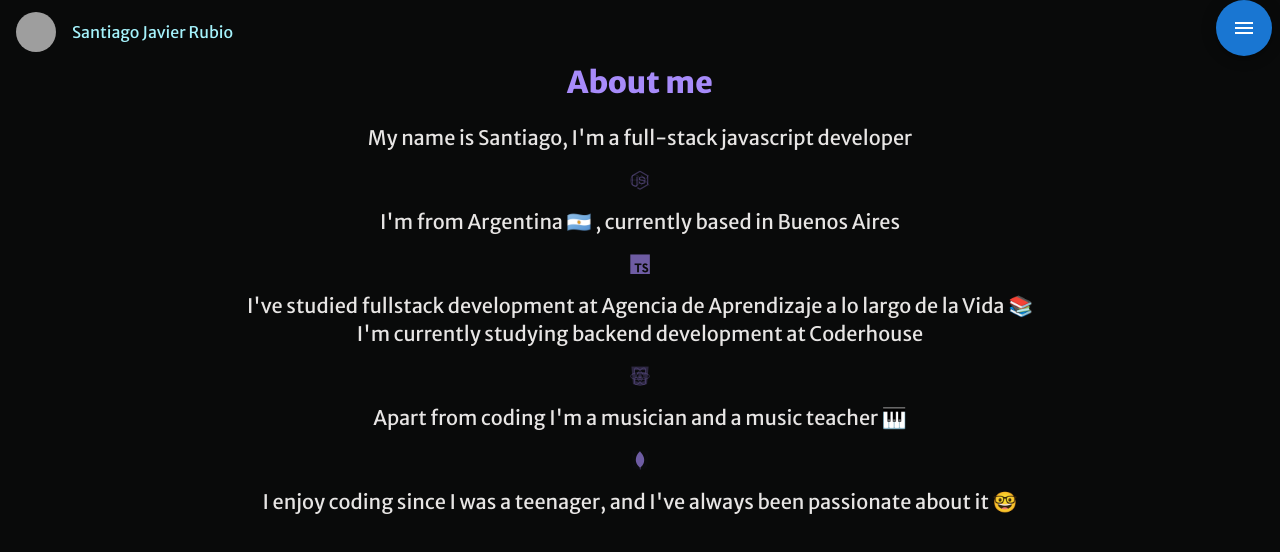
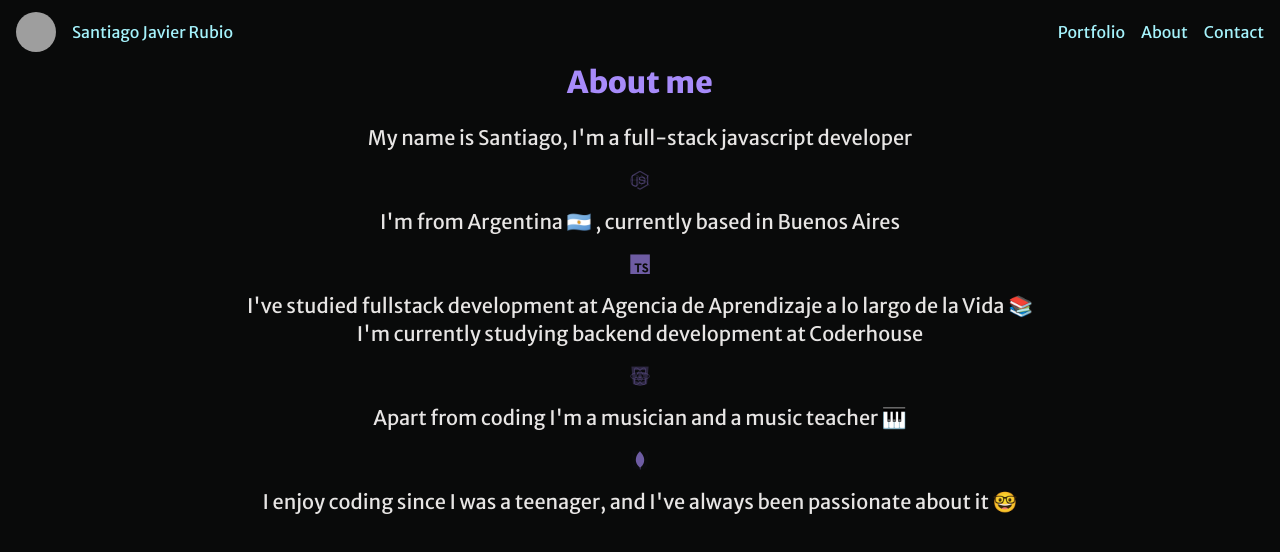
Before and after one commit to SantiagoJavierRubio/portfolio, a Next.js app in the folder client/: page /about in a window 1280 px wide. Shown: the top 552 px of the page. Built offline with nearby package versions, Linux system fonts and the light colour scheme; grey boxes are pictures that could not be loaded.

Commit message:
fix navbar styles to tw

```diff
--- /dev/null
+++ b/client/Hooks/useWindowScroll.jsx
@@ -0,0 +1,16 @@
+import { useState, useEffect } from 'react'
+
+export default function useWindowScroll() {
+  const [scroll, setScroll] = useState(0)
+
+  const handleScroll = () => {
+    setScroll(window.scrollY)
+  }
+
+  useEffect(() => {
+    document.addEventListener('scroll', handleScroll)
+    return () => document.removeEventListener('scroll', handleScroll)
+  }, [])
+
+  return scroll
+}
--- a/client/components/Contact.jsx
+++ b/client/components/Contact.jsx
@@ -22,7 +22,7 @@ const CustomTextField = styled(TextField)({
   }
 })
 
-const Contact = ({ contactRef }) => {
+const Contact = () => {
   const [formData, setFormData] = useState({
     name: undefined,
     email: undefined,
@@ -98,7 +98,7 @@ const Contact = ({ contactRef }) => {
   }
 
   return (
-    <section id="contact" ref={contactRef}>
+    <section id="contact">
       <div id="questions">
         <h6>Don&apos;t have a website yet?</h6>
         <h6>Looking for an upgrade on your existing web?</h6>
--- a/client/components/NavBar/Menu/Menu.jsx
+++ b/client/components/NavBar/Menu/Menu.jsx
@@ -1,81 +1,94 @@
-import { useState, useEffect } from 'react'
-import { SpeedDial, SpeedDialAction } from '@mui/material'
+import { useState, useEffect, useRef } from 'react'
+import Link from 'next/link'
 import MenuIcon from '@mui/icons-material/Menu'
 import WorkIcon from '@mui/icons-material/Work'
 import InfoIcon from '@mui/icons-material/Info'
 import ContactMailIcon from '@mui/icons-material/ContactMail'
-import useWindowDimensions from '../../../Hooks/useWindowDimensions'
 
-// TODO: refactor to avoid MUI
+const Menu = ({ forceShow = false }) => {
+  const [isOpen, setOpen] = useState(false)
+  const elRef = useRef()
 
-const optionStyle = {
-  className: 'bg-cyan-300 text-stone-200 hover:bg-cyan-500'
-  // backgroundColor: 'rgb(122, 113, 173)',
-  // color: '#202624',
-  // '&:hover': {
-  //   backgroundColor: 'rgb(173, 113, 164)'
-  // }
-}
+  const handleOpen = () => {
+    setOpen(prev => !prev)
+  }
+  const handleClick = () => {
+    setOpen(false)
+  }
 
-const Menu = () => {
-  const [open, setOpen] = useState(false)
+  useEffect(() => {
+    const handleClickOutside = e => {
+      if (elRef.current && !elRef.current.contains(e.target)) {
+        setOpen(false)
+      }
+    }
+    document.addEventListener('pointerdown', handleClickOutside)
 
-  const { width } = useWindowDimensions()
-  const [minimal, setMinimal] = useState(false)
-  useEffect(() => {
-    if (width < 768 && !minimal) setMinimal(true)
-    else if (width >= 768 && minimal) setMinimal(false)
-  }, [width])
+    return () => document.removeEventListener('pointerdown', handleClickOutside)
+  }, [elRef])
 
   return (
-    <SpeedDial
-      ariaLabel="Menu"
-      icon={<MenuIcon />}
-      direction="down"
-      FabProps={{
-        className:
-          'mt-2 w-10 h-10 bg-transparent hover:bg-cyan-200 hover:text-black'
-        // sx: {
-        //   width: minimal ? '3rem' : '3.9rem',
-        //   height: minimal ? '3rem' : '3.9rem',
-        //   boxShadow: 'none',
-        //   bgcolor: 'transparent',
-        //   color: 'inherit',
-        //   '&:hover': {
-        //     bgcolor: 'rgb(113, 164, 173)',
-        //     color: '#fff'
-        //   }
-        // }
-      }}
-      className="absolute top-0 right-2 z-50"
-      // style={{ position: 'absolute', top: 0, right: '.5rem', zIndex: '10000' }}
-      open={open}
-      onClose={() => setOpen(false)}
-      onClick={() => setOpen(!open)}
+    <div
+      className={`absolute right-2 top-2 z-50 flex scale-100 flex-col opacity-100 ${
+        !forceShow && 'sm:scale-0 sm:opacity-0'
+      } transition-all`}
+      ref={elRef}
     >
-      <SpeedDialAction
-        className="bg-cyan-300 text-black hover:bg-cyan-500"
-        icon={<WorkIcon />}
-        tooltipTitle="Portfolio"
-        tooltipOpen
-        FabProps={{ sx: optionStyle }}
-        onClick={() => null}
-      />
-      <SpeedDialAction
-        icon={<InfoIcon />}
-        tooltipTitle="About"
-        tooltipOpen
-        FabProps={{ sx: optionStyle }}
-        onClick={() => null}
-      />
-      <SpeedDialAction
-        icon={<ContactMailIcon />}
-        tooltipTitle="Contact"
-        tooltipOpen
-        FabProps={{ sx: optionStyle }}
-        onClick={() => null}
-      />
-    </SpeedDial>
+      <div>
+        <button
+          type="button"
+          className="mr-2 aspect-square w-10 rounded-full bg-transparent hover:bg-cyan-200 hover:text-black"
+          onClick={handleOpen}
+        >
+          <MenuIcon />
+        </button>
+      </div>
+      <div
+        className={`${
+          isOpen ? 'scale-100 opacity-100' : 'scale-0 opacity-0'
+        } absolute top-full right-4 origin-top-right overflow-hidden rounded-xl bg-black/20 p-4 backdrop-blur-sm transition-all duration-75`}
+      >
+        <Link
+          href="/portfolio"
+          className="my-2 flex cursor-pointer items-center justify-between gap-2"
+          onClick={handleClick}
+        >
+          <p>Portfolio</p>
+          <button
+            type="button"
+            className="aspect-square rounded-full bg-stone-600 p-2 hover:bg-violet-600/50"
+          >
+            <WorkIcon />
+          </button>
+        </Link>
+        <Link
+          href="/about"
+          className="my-2 flex cursor-pointer items-center justify-between gap-2"
+          onClick={handleClick}
+        >
+          <p>About</p>
+          <button
+            type="button"
+            className="aspect-square rounded-full bg-stone-600 p-2 hover:bg-violet-600/50"
+          >
+            <InfoIcon />
+          </button>
+        </Link>
+        <Link
+          href="/#contact"
+          className="my-2 flex cursor-pointer items-center justify-between gap-2"
+          onClick={handleClick}
+        >
+          <p>Contact</p>
+          <button
+            type="button"
+            className="aspect-square rounded-full bg-stone-600 p-2 hover:bg-violet-600/50"
+          >
+            <ContactMailIcon />
+          </button>
+        </Link>
+      </div>
+    </div>
   )
 }
 
--- a/client/components/NavBar/Menu/menu.css
+++ /dev/null
@@ -1,11 +0,0 @@
-#Menu-actions {
-    margin: 0;
-    padding: 0;
-}
-.MuiSpeedDialAction-staticTooltipLabel {
-    background-color: rgba(9, 10, 10, .99) !important;
-    font-size: 1.1rem !important;
-    color: #fff !important;
-    margin: 0 !important;
-    box-shadow: 0px 0px 4px 4px rgba(255,255,255, 0.1) !important;
-}
--- a/client/components/NavBar/NavBar.jsx
+++ b/client/components/NavBar/NavBar.jsx
@@ -1,30 +1,30 @@
-import { useState, useEffect } from 'react'
 import { Avatar } from '@mui/material'
-import useWindowDimensions from '../../Hooks/useWindowDimensions'
+import useWindowScroll from '../../Hooks/useWindowScroll'
 import Menu from './Menu/Menu'
+import Link from 'next/link'
 
 const NavBar = () => {
-  const [miniature, setMiniature] = useState(false)
+  const scroll = useWindowScroll()
 
-  const { width } = useWindowDimensions()
-  useEffect(() => {
-    if (width < 768 && !miniature) setMiniature(true)
-  }, [width])
+  // const { width } = useWindowDimensions()
+  // useEffect(() => {
+  //   if (width < 768 && !miniature) setMiniature(true)
+  // }, [width])
 
-  useEffect(() => {
-    const checkScroll = () => {
-      if (width < 768) return
-      if (window.scrollY > 35 && !miniature) setMiniature(true)
-      if (window.scrollY < 35 && miniature) setMiniature(false)
-    }
-    window.addEventListener('scroll', checkScroll)
-    return () => window.removeEventListener('scroll', checkScroll)
-  })
+  // useEffect(() => {
+  //   const checkScroll = () => {
+  //     if (width < 768) return
+  //     if (window.scrollY > 35 && !miniature) setMiniature(true)
+  //     if (window.scrollY < 35 && miniature) setMiniature(false)
+  //   }
+  //   window.addEventListener('scroll', checkScroll)
+  //   return () => window.removeEventListener('scroll', checkScroll)
+  // })
 
   return (
     <nav
       id="nav-bar"
-      className="fixed top-0 flex h-16 w-full flex-row flex-nowrap items-center justify-between text-cyan-200 transition-all"
+      className="fixed top-0 z-50 flex h-16 w-full flex-row flex-nowrap items-center justify-between text-cyan-200 transition-all"
       // className={
       //   'fixed flex flex-row flex-nowrap justify-between items-center text-cyan-200 transition-all' +
       //   miniature
@@ -32,33 +32,48 @@ const NavBar = () => {
       //     : 'fullNavBar'
       // }
     >
-      <div className="ml-4 flex h-8 items-center justify-center gap-4">
+      <Link
+        className={` flex ${
+          scroll > 35 ? 'ml-1 -mt-2 opacity-60' : 'ml-4 opacity-100'
+        } h-8 items-center justify-center gap-4 transition-all`}
+        href="/"
+      >
         <Avatar
           src={
             'https://res.cloudinary.com/dju7kjewc/image/upload/v1645484667/me/IMG_3272_zstkua.png'
           }
           alt="Santiago Javier Rubio"
           id="profile-pic"
-          onClick={() => null}
         />
-        <h1>Santiago Javier Rubio</h1>
-      </div>
-      <div className="sections">
-        {miniature ? (
-          <Menu />
-        ) : (
-          <>
-            <button className="sectionItem" onClick={() => null}>
-              Portfolio
-            </button>
-            <button className="sectionItem" onClick={() => null}>
-              About
-            </button>
-            <button className="sectionItem" onClick={() => null}>
-              Contact
-            </button>
-          </>
-        )}
+        <h1
+          className={`${
+            scroll > 35 ? 'scale-0' : 'scale-100'
+          } origin-left transition-all`}
+        >
+          Santiago Javier Rubio
+        </h1>
+      </Link>
+      <Menu forceShow={scroll > 35} />
+      <div
+        className={`flex scale-0 opacity-0 sm:mr-4 ${
+          scroll < 35 && 'sm:scale-100 sm:opacity-100'
+        } origin-right transition-all sm:gap-4`}
+      >
+        <Link
+          className="hover:underline active:text-stone-200"
+          href="/portfolio"
+        >
+          Portfolio
+        </Link>
+        <Link className="hover:underline active:text-stone-200" href="/about">
+          About
+        </Link>
+        <Link
+          className="hover:underline active:text-stone-200"
+          href="/#contact"
+        >
+          Contact
+        </Link>
       </div>
     </nav>
   )
```
Also changed, not shown: client/Hooks/useDebounce.jsx (added, +14 -0 lines), client/components/PortfolioCard/portfolio_card.css (deleted, +0 -36 lines).
